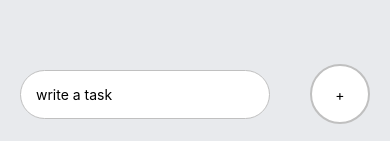
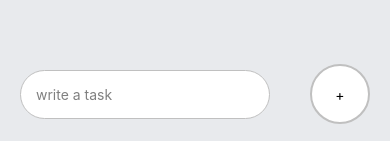
Before and after one commit to daudi13/RN-todo, a React Native app: screen / in a window 390 px wide. Shown: the part 700-841 px from the top of the page. Built offline with nearby package versions, Linux system fonts and the light colour scheme.

Commit message:
Add color to placeholder font

```diff
--- a/App.js
+++ b/App.js
@@ -15,7 +15,7 @@ export default function App() {
       </View>
       {/* Write a task section */}
       <KeyboardAvoidingView style={styles.writeTask} behavior={Platform.OS === "ios" ? "padding" : "height"}>
-        <TextInput style={styles.input} placeholder={'write a task'} />
+        <TextInput style={styles.input} placeholder={'write a task'} placeholderTextColor="grey" />
         <TouchableOpacity>
           <View style={styles.addWrapper}>
             <Text style={styles.addText}>+</Text>
```
